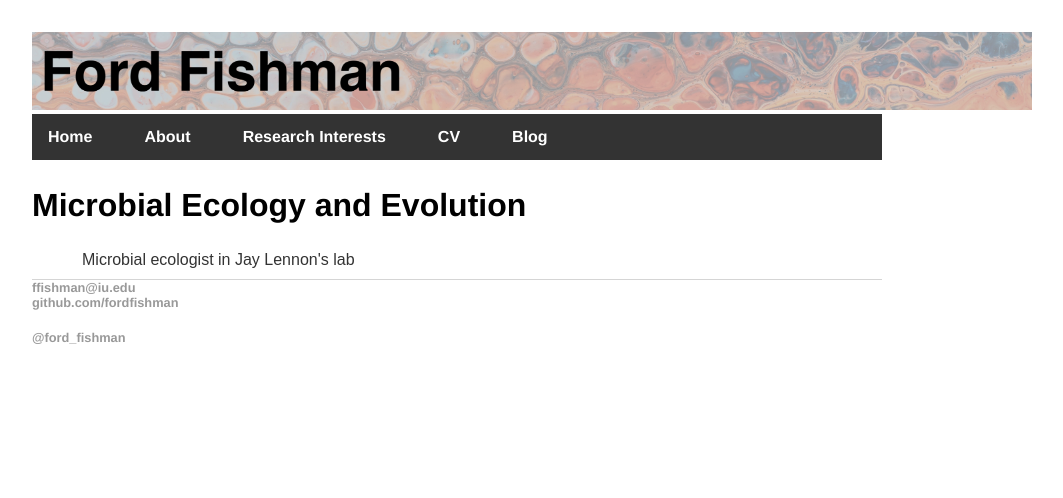
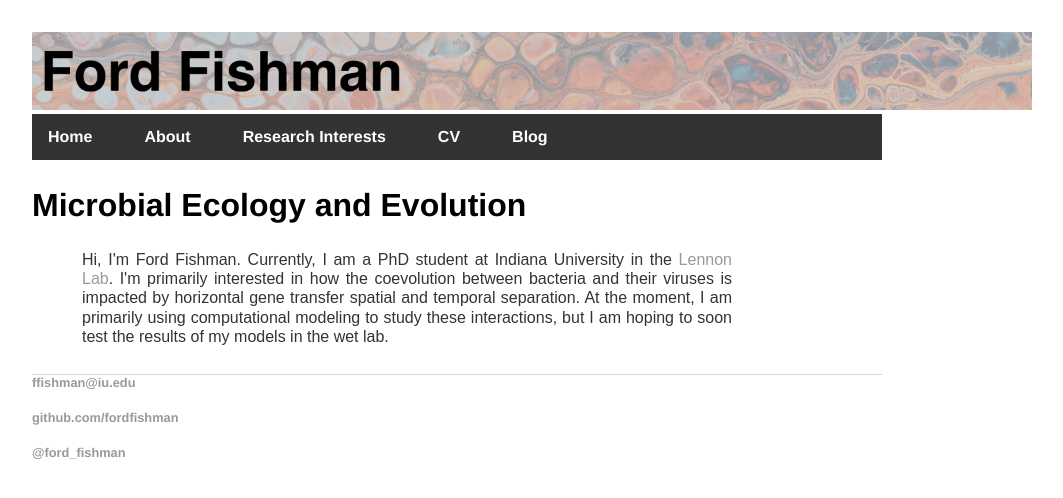
Before and after one commit to fordfishman/fordfishman.github.io, a Jekyll site: the page built from index.html, in a window 1280 px wide. Shown: the top 498 px of the page, without its empty margins (0-1063 px from the left). Built offline with Jekyll 4.4.1, drawn with Linux system fonts in a browser that asks for light colours.

Commit message:
Added details to home page, change icons from span to i

```diff
--- a/_layouts/default.html
+++ b/_layouts/default.html
@@ -36,11 +36,11 @@
                 <a href="mailto:ffishman@iu.edu">ffishman@iu.edu</a>
             </li>
             <li>
-                <span class='g-icon'><a href="https://github.com/fordfishman">github.com/fordfishman</a></span>
+                <i class='g-icon'></i><a href="https://github.com/fordfishman">github.com/fordfishman</a>
 
             </li>
             <li>
-                <span class='t-icon'><a href="https://twitter.com/ford_fishman">@ford_fishman</a></span>
+                <i class='t-icon'></i><a href="https://twitter.com/ford_fishman">@ford_fishman</a>
 
             </li>
 
--- a/index.html
+++ b/index.html
@@ -4,5 +4,13 @@
 ---
 <div class="blurb">
 	<h2>Microbial Ecology and Evolution </h2>
-	<p>Microbial ecologist in Jay Lennon's lab</p>
+	<p>
+		Hi, I'm Ford Fishman. Currently, I am a PhD student at Indiana University in the
+		<a href="https://microbes.sitehost.iu.edu/"> Lennon Lab</a>. I'm primarily interested
+		in how the coevolution between bacteria and their viruses is impacted by horizontal gene
+		transfer spatial and temporal separation. At the moment, I am primarily using computational
+		modeling to study these interactions, but I am hoping to soon test the results of my
+		models in the wet lab.
+	</p>
+	<br>
 </div><!-- /.blurb -->
```
